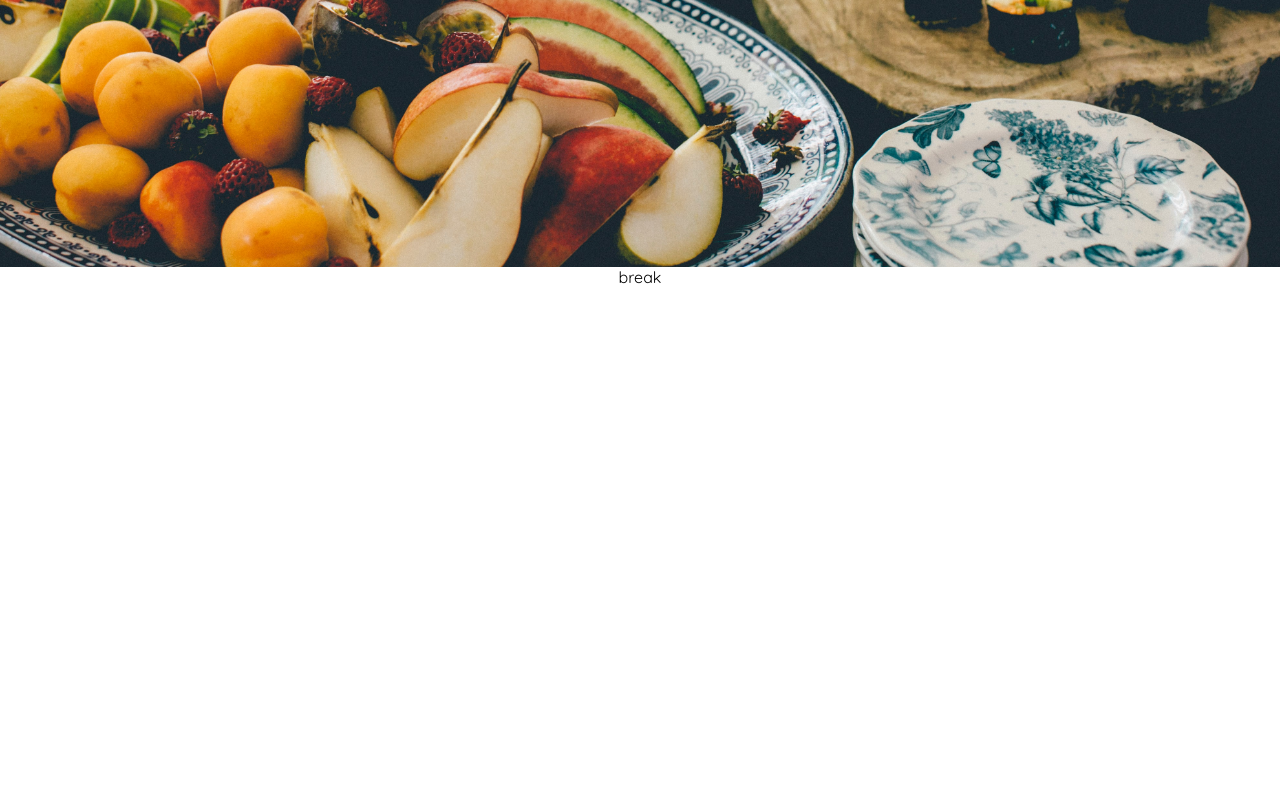
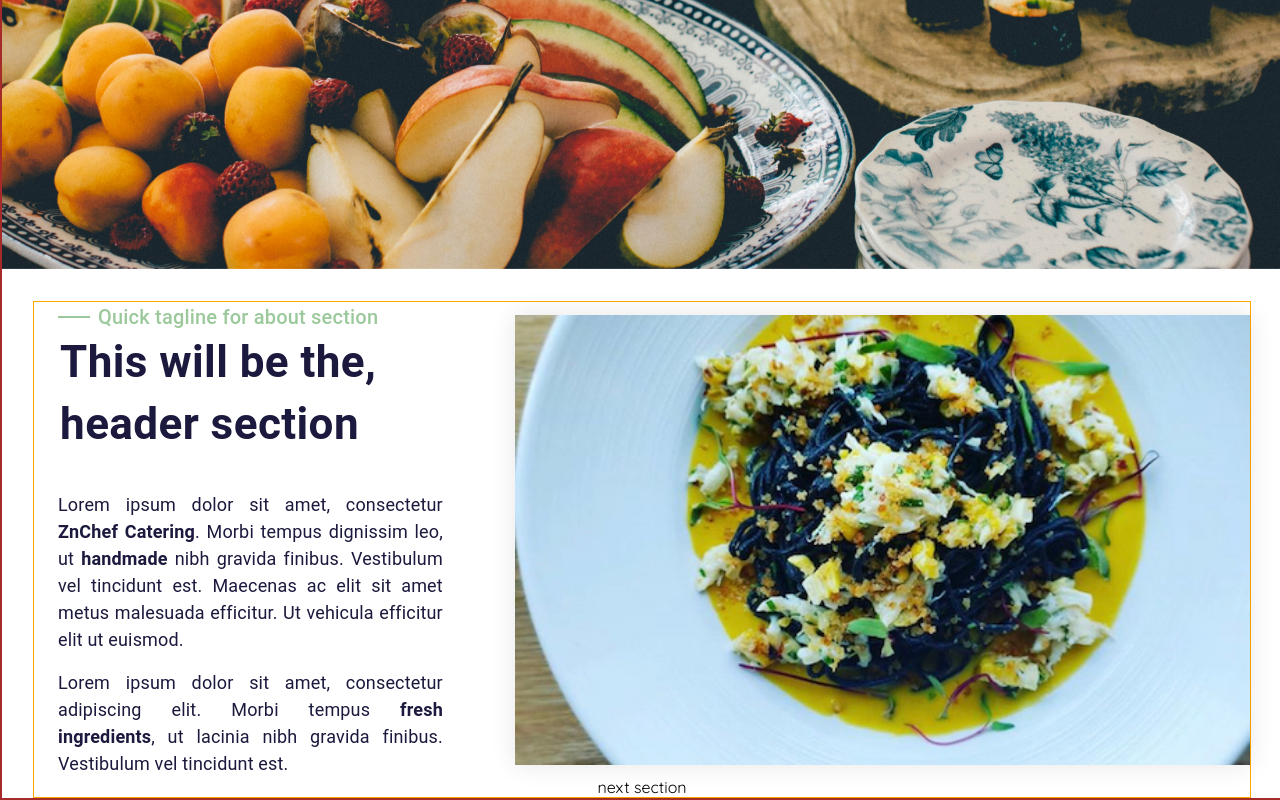
Before and after one commit to latifahpresident/otaku-catering-client, a React (Create React App) app: page / in a window 1280 px wide. Shown: the part 601-1401 px from the top of the page. Before the commit the page ends 888 px from the top, so only its background shows below. Built offline with nearby package versions, Linux system fonts and the light colour scheme.

Commit message:
finished about section

```diff
--- a/src/App.css
+++ b/src/App.css
@@ -1,6 +1,8 @@
 .App {
   /* text-align: center; */
   font-family: 'Quicksand', sans-serif;
+  border: 2px solid brown;
+  width: 100%;
 }
 
 p {
--- a/src/components/Jumbotron/Jumbotron.js
+++ b/src/components/Jumbotron/Jumbotron.js
@@ -4,7 +4,7 @@ import ScrollAnimation from 'react-animate-on-scroll';
 import { Grid } from "@material-ui/core";
 import { makeStyles } from '@material-ui/core/styles';
 import HomeImage from "./../../assests/images/dylan-nolte--D09rH5sTw4-unsplash.jpg";
-import {darkPurple, white, greenColor} from "./../../GlobalStyles/styles";
+import {white, greenColor} from "./../../GlobalStyles/styles";
 
 const useStyles = makeStyles((theme) => ({
     root: {
@@ -18,7 +18,8 @@ const useStyles = makeStyles((theme) => ({
       backgroundPosition: "center",
       backgroundRepeat: "no-repeat",
       position: "relative",
-      zIndex: 1
+      zIndex: 1,
+      width: "100%",
     },
     home: {
         border: `3px solid ${greenColor}`,
--- a/src/components/Nav/desktop-nav/Menu.js
+++ b/src/components/Nav/desktop-nav/Menu.js
@@ -2,7 +2,6 @@ import React from 'react';
 import clsx from 'clsx';
 import { makeStyles } from '@material-ui/core/styles';
 import Drawer from '@material-ui/core/Drawer';
-import Button from '@material-ui/core/Button';
 import List from '@material-ui/core/List';
 import Divider from '@material-ui/core/Divider';
 import ListItem from '@material-ui/core/ListItem';
@@ -22,14 +21,6 @@ const useStyles = makeStyles({
 
 const Menu = (props) => {
   const classes = useStyles();
-  const [state, setState] = React.useState({
-    top: false,
-    left: false,
-    bottom: false,
-    right: false,
-  });
-
-
 
   const list = (anchor) => (
     <div
@@ -63,12 +54,10 @@ const Menu = (props) => {
   return (
     <div>
         <React.Fragment>
-          {/* <Button onClick={toggleDrawer(anchor, true)}>{anchor}</Button> */}
           <Drawer anchor="left" open={props.open} onClose={props.toggleMenu(false)}>
             {list("left")}
           </Drawer>
         </React.Fragment>
-
     </div>
   );
 };
--- a/src/components/Nav/desktop-nav/Nav.js
+++ b/src/components/Nav/desktop-nav/Nav.js
@@ -8,7 +8,8 @@ import Button from '@material-ui/core/Button';
 import IconButton from '@material-ui/core/IconButton';
 import {Menu, Phone, Facebook, Instagram} from '@material-ui/icons';
 import { Grid } from "@material-ui/core";
-import {darkPurple, white, greenColor} from "./../../../GlobalStyles/styles"
+import {darkPurple, white, greenColor} from "./../../../GlobalStyles/styles";
+
 const useStyles = makeStyles((theme) => ({
   root: {
     flexGrow: 1,
@@ -122,11 +123,11 @@ const toggleMenu = () => (event) => {
         <Instagram/>
         </Grid >
          <Grid className={classes.linkContainer}>
-          <Button className={classes.link} component={Link} color="inherit">Services</Button>
-          <Button className={classes.link} component={Link} color="inherit">About</Button>
+          <Button className={classes.link} component={Link} to="/services" color="inherit">Services</Button>
+          <Button className={classes.link} component={Link} to="/about" color="inherit">About</Button>
           <Grid className={classes.home} onClick={() => props.history.push("/")}>ZnChef <br/> Catering</Grid>
-          <Button className={classes.link} component={Link} color="inherit">Gallery</Button>
-          <Button className={classes.link} component={Link} color="inherit">Contact</Button>
+          <Button className={classes.link} component={Link} to="/gallery" color="inherit">Gallery</Button>
+          <Button className={classes.link} component={Link} to="/contact" color="inherit">Contact</Button>
           </Grid>
           <Grid className={classes.order}>
               <Button className={classes.orderBtn}>
--- a/src/pages/Home/About.js
+++ b/src/pages/Home/About.js
@@ -1,8 +1,133 @@
 import React from "react";
+import { makeStyles } from '@material-ui/core/styles';
+import ScrollAnimation from 'react-animate-on-scroll';
+import { Grid, Typography, } from "@material-ui/core";
+import {darkPurple, white, greenColor} from "./../../GlobalStyles/styles";
+import OctopusImage from "./../../assests/images/octopus.jpg";
 
+const useStyles = makeStyles((theme) => ({
+    root: {
+      flexGrow: 1,
+      display: "flex",
+      justifyContent: "center",
+      alignItems: "center",
+      height: "auto",
+    //   border: "1px solid blue",
+      [theme.breakpoints.down('xs')]: {
+        flexDirection: "column",
+        width: "100%",
+       },
+    },
+    container: {
+        display: "flex",
+        justifyContent: "space-around",
+        alignItems: "center",
+        width: "90%",
+        flexDirection: "column",
+        // border: "1px solid red",
+        [theme.breakpoints.down('xs')]: {
+            margin: "0 auto",
+            padding: "2.625rem 0",
+            width: "100%",
+        },
+    },
+    content: {
+        // border: "2px solid brown"
+    },
+    title: {
+        display: "flex",
+        justifyContent: "flex-start",
+        alignItems: "center",
+        flexDirection: "column",
+        // border: "1px solid red",
+        alignSelf: "flex-start",
+        padding: "0 1.5rem",
+    },
+    tagline: {
+        display: "flex",
+        justifyContent: "center",
+        alignItems: "center",
+        // border: "1px solid teal",
+        [theme.breakpoints.down('xs')]: {
+            width: 350,
+            justifyContent: "flex-start",
+        },
+    },
+    line: {
+        width: 30,
+        border: `.2px solid ${greenColor}`,
+        backgroundColor: `${greenColor}`,
+        marginRight: ".5rem"
+    },
+    h4: {
+        color: `${greenColor}`,
+        lineHeight: 1.5,
+        fontWeight: 500,
+        fontSize: 20
+    },
+    h1: {
+        fontSize: "2.75rem",
+        lineHeight: 1.4,
+        fontWeight: "bold",
+        maxWidth: 520,
+        marginBottom: "2.25rem",
+        color: `${darkPurple}`,
+    },
+    p: {
+        fontSize: "1.125rem",
+        marginBottom: "1rem",
+        fontWeight: 400,
+        color: `${darkPurple}`,
+        textAlign: "justify",
+        lineHeight: 1.5,
+        padding: "0 1.5rem",
+        [theme.breakpoints.down('xs')]: {
+            fontSize: ".8rem"
+        },
+    },
+    img: {
+        // border: "1px solid hotpink",
+        backgroundImage: 'url(' + OctopusImage + ')',
+        height: 450,
+        width: 735,
+        backgroundSize: "cover",
+        backgroundPosition: "center",
+        backgroundRepeat: "no-repeat",
+        position: "relative",
+        boxShadow: "0px 0px 24px rgba(0, 0, 0, 0.1)",
+        [theme.breakpoints.down('xs')]: {
+            flexDirection: "column",
+            width: 350,
+        },
+    },
+  }));
 const About = () => {
+    const classes = useStyles();
+
     return (
-        <div></div>
+        <div className={classes.root}>
+            <ScrollAnimation animateIn="slideInLeft">
+                <Grid className={classes.container}>
+                    <Grid className={classes.title}>
+                        <Grid className={classes.tagline}>
+                            <div className={classes.line}></div>
+                            <Typography component="h4" className={classes.h4}>Quick tagline for about section</Typography>
+                        </Grid>
+                        <Typography component="h1" className={classes.h1}>This will be the, <br/> header section</Typography>
+                    </Grid>
+                        <Typography component="p" className={classes.p}>
+                            Lorem ipsum dolor sit amet, consectetur <strong>ZnChef Catering</strong>. Morbi tempus dignissim leo, ut <strong>handmade</strong> nibh gravida finibus. Vestibulum vel tincidunt est. Maecenas ac elit sit amet metus malesuada efficitur. Ut vehicula efficitur elit ut euismod.
+                        </Typography>
+                        <Typography component="p" className={classes.p} style={{marginBottom: 0}}>
+                            Lorem ipsum dolor sit amet, consectetur adipiscing elit. Morbi tempus <strong>fresh ingredients</strong>, ut lacinia nibh gravida finibus.
+                            Vestibulum vel tincidunt est.
+                        </Typography>
+                </Grid>
+            </ScrollAnimation>
+            <ScrollAnimation animateIn="fadeIn" >
+                       <Grid className={classes.img}></Grid>
+            </ScrollAnimation>
+        </div>
     )
 };
 
--- a/src/pages/Home/Home.js
+++ b/src/pages/Home/Home.js
@@ -1,6 +1,7 @@
 import React from "react";
 import Jumbotron from "./../../components/Jumbotron/Jumbotron";
 import { makeStyles } from '@material-ui/core/styles';
+import About from "./About";
 
 const useStyles = makeStyles((theme) => ({
     root: {
@@ -8,16 +9,23 @@ const useStyles = makeStyles((theme) => ({
       display: "flex",
       justifyContent: "center",
       alignItems: "center",
-     flexDirection: "column"
+     flexDirection: "column",
+     width: "95%",
+     border: "1px solid orange",
+     margin: "2rem auto 0 auto",
+     height: "auto",
+    //  padding: "0 2.5rem",
     },
   }));
 const Home = () => {
     const classes = useStyles();
+
     return (
         <div >
             <Jumbotron/>
             <div className={classes.root}>
-                break
+                <About/>
+                <div>next section</div>
             </div>
         </div>
     )
```
Also changed, not shown: src/assests/images/octopus.jpg (added).
